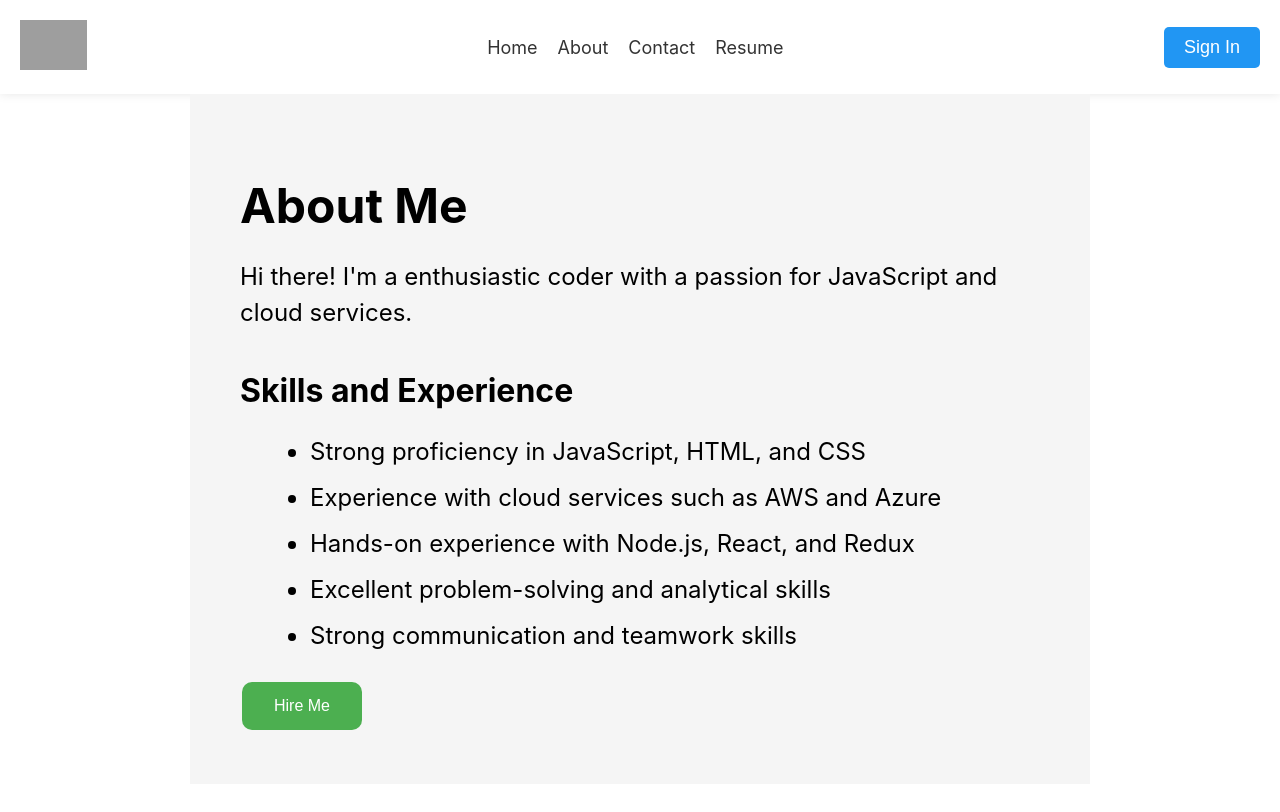
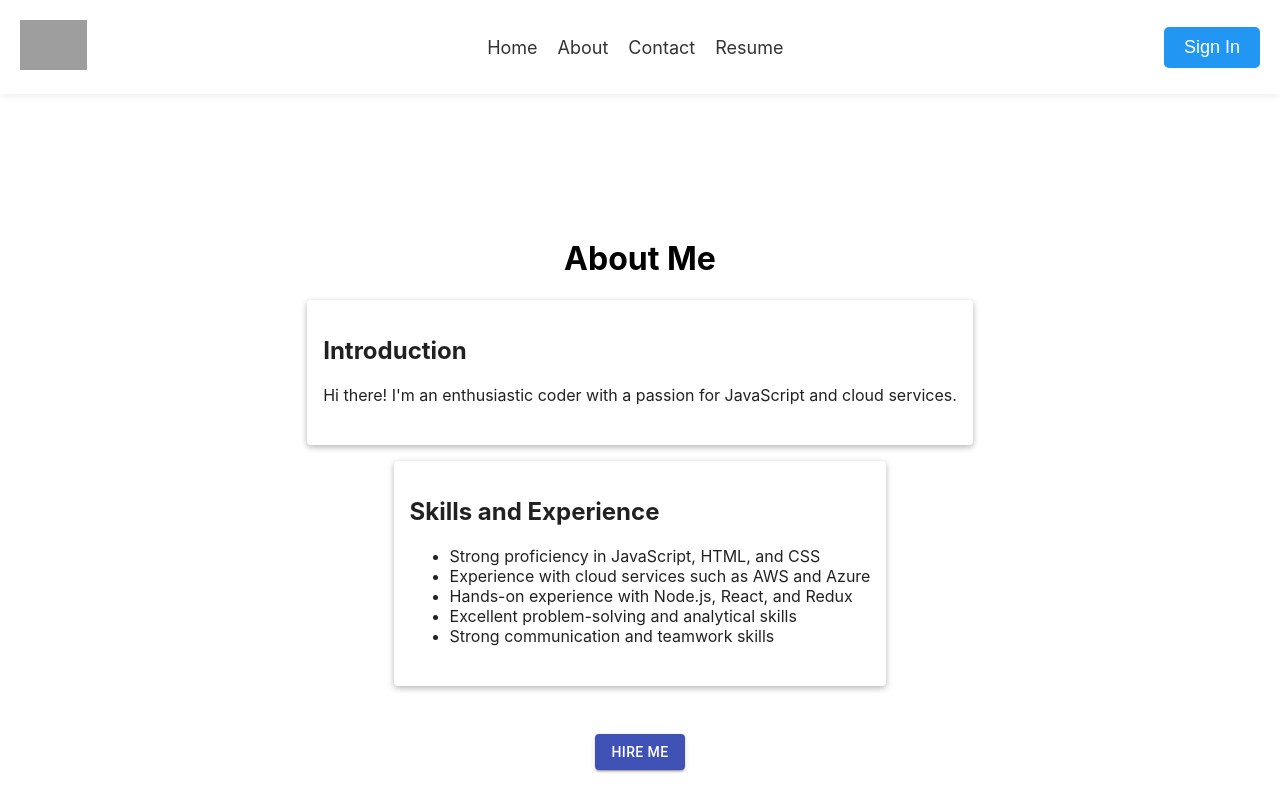
Before and after one commit to Amrit618/profile, a React (Create React App) app: page /about in a window 1280 px wide. Shown: the top 812 px of the page. Built offline with nearby package versions, Linux system fonts and the light colour scheme; grey boxes are pictures that could not be loaded.

Commit message:
about page modified

```diff
--- a/package.json
+++ b/package.json
@@ -8,10 +8,12 @@
     "@fortawesome/free-brands-svg-icons": "^6.3.0",
     "@fortawesome/free-solid-svg-icons": "^6.3.0",
     "@fortawesome/react-fontawesome": "^0.2.0",
+    "@material-ui/core": "^4.12.4",
     "@testing-library/jest-dom": "^5.16.5",
     "@testing-library/react": "^13.4.0",
     "@testing-library/user-event": "^13.5.0",
     "@types/jest": "^27.5.2",
+    "@types/material-ui": "^0.21.12",
     "@types/node": "^16.18.13",
     "@types/react": "^18.0.28",
     "@types/react-dom": "^18.0.11",
--- a/src/Pages/About.tsx
+++ b/src/Pages/About.tsx
@@ -1,18 +1,48 @@
 import React from 'react';
-import { Link } from 'react-router-dom';
-import '../styles/About.css';
+import { Card, CardContent, Button } from '@material-ui/core';
+import { makeStyles } from '@material-ui/core/styles';
+
+const useStyles = makeStyles({
+  card: {
+    marginBottom: '16px',
+    boxShadow: '0px 2px 6px rgba(0, 0, 0, 0.3)',
+  },
+  intro: {
+    paddingBottom: '16px',
+  },
+  skills: {
+    paddingTop: '16px',
+    paddingBottom: '16px',
+  },
+  hireMe: {
+    marginTop: '32px',
+  },
+  container: {
+    display: 'flex',
+    flexDirection: 'column',
+    alignItems: 'center',
+    justifyContent: 'center',
+    minHeight: '100vh',
+  },
+});
 
 const About: React.FC = () => {
+  const classes = useStyles();
+
   return (
-    <div className="about-container">
+    <div className={classes.container}>
       <h1>About Me</h1>
-      <div className="intro">
+      <Card className={classes.card}>
+        <CardContent className={classes.intro}>
+          <h2>Introduction</h2>
           <p>
-          Hi there! I'm a enthusiastic coder with a passion for JavaScript and
-          cloud services.
+            Hi there! I'm an enthusiastic coder with a passion for JavaScript
+            and cloud services.
           </p>
-      </div>
-      <div className="skills">
+        </CardContent>
+      </Card>
+      <Card className={classes.card}>
+        <CardContent className={classes.skills}>
           <h2>Skills and Experience</h2>
           <ul>
             <li>Strong proficiency in JavaScript, HTML, and CSS</li>
@@ -21,11 +51,12 @@ const About: React.FC = () => {
             <li>Excellent problem-solving and analytical skills</li>
             <li>Strong communication and teamwork skills</li>
           </ul>
-      </div>
-      <div className="hire-me">
-        <Link to="/contact">
-          <button>Hire Me</button>
-        </Link>
+        </CardContent>
+      </Card>
+      <div className={classes.hireMe}>
+        <Button variant="contained" color="primary">
+          Hire Me
+        </Button>
       </div>
     </div>
   );
```
Also changed, not shown: 1 other file (tests, documents, lock files or other folders). Lines whose indentation alone changed are shown as unchanged.
